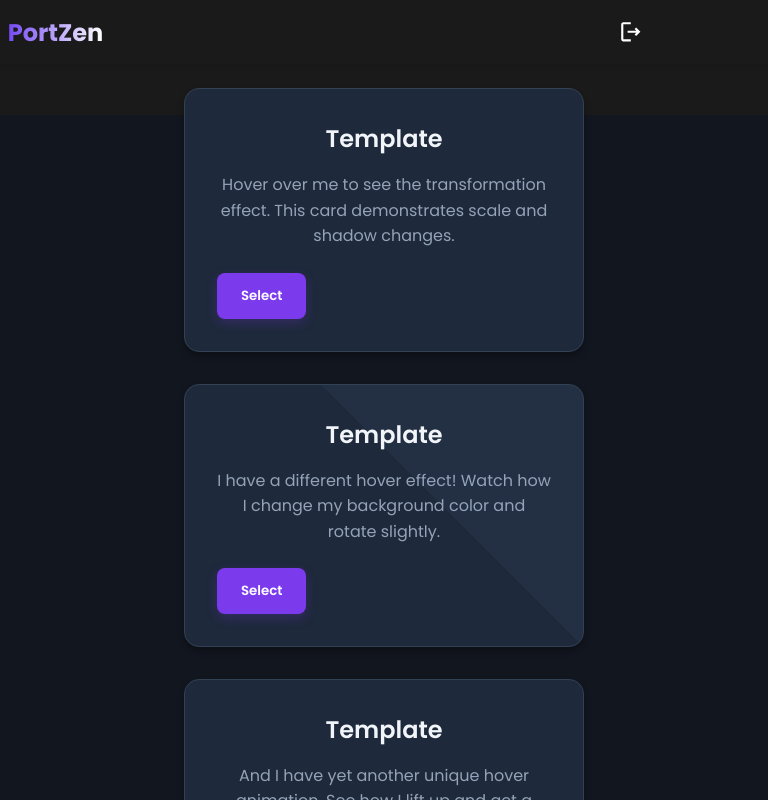
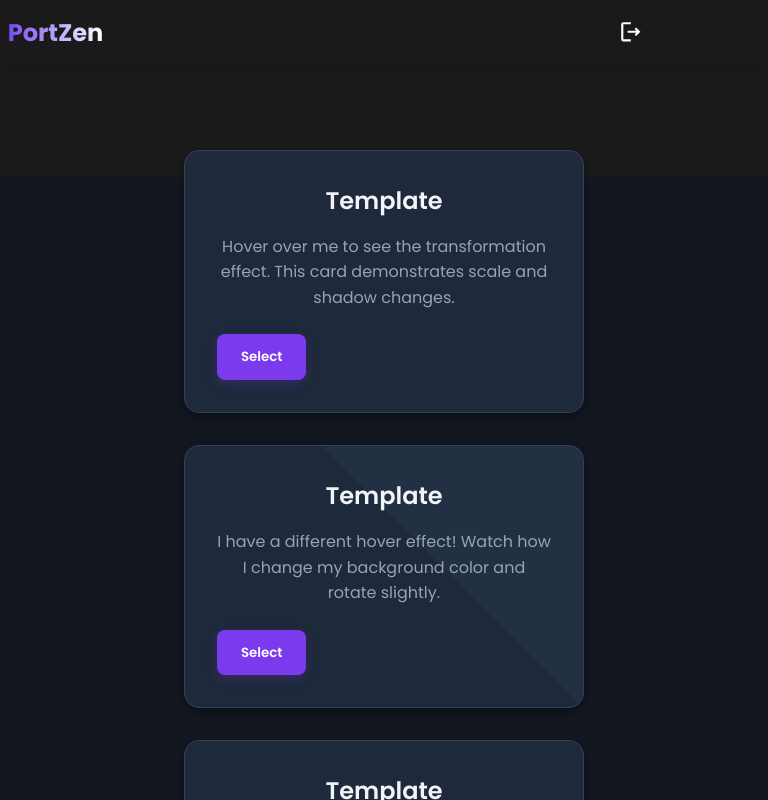
Before and after one commit to mr-bott/portofolio-generator, a React (Create React App) app in the folder portofolio-gen/: page /temp in a window 768 px wide. Shown: the top 800 px of the page. Built offline with nearby package versions, Linux system fonts and the light colour scheme; a web font is replaced by a local one.

Commit message:
fixing responsivenes 2

```diff
--- a/portofolio-gen/src/components/DetailsForm/detailsform.css
+++ b/portofolio-gen/src/components/DetailsForm/detailsform.css
@@ -84,7 +84,7 @@
     .main-det-laptop_view {
       display: flex;
       flex-direction: row;
-      align-items: center;
+      align-items:flex-start;
       justify-content: center;
       width:100%;
     }
--- a/portofolio-gen/src/components/Login/index.js
+++ b/portofolio-gen/src/components/Login/index.js
@@ -42,6 +42,7 @@ function Login() {
                 <span className="buttonlogin_text">Continue with Google</span>
               </span>
             </button>
+            <p>Beta version</p>
           </div>
 
         </div>
--- a/portofolio-gen/src/components/Templates/templates.css
+++ b/portofolio-gen/src/components/Templates/templates.css
@@ -158,7 +158,7 @@
       gap: 2rem;
     }
     .main-template-cards-container{
-      margin-top: 15%;
+      margin-top: 23%;
     }
 
     .main-template-card {
```
